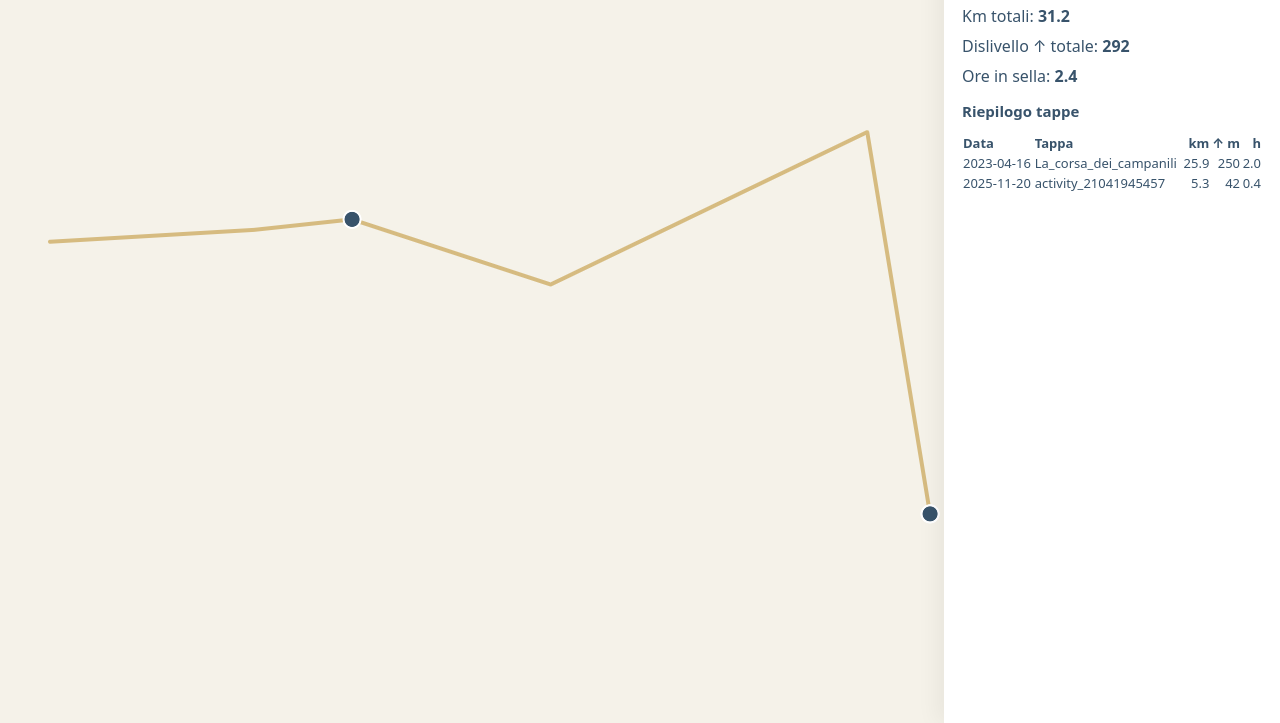
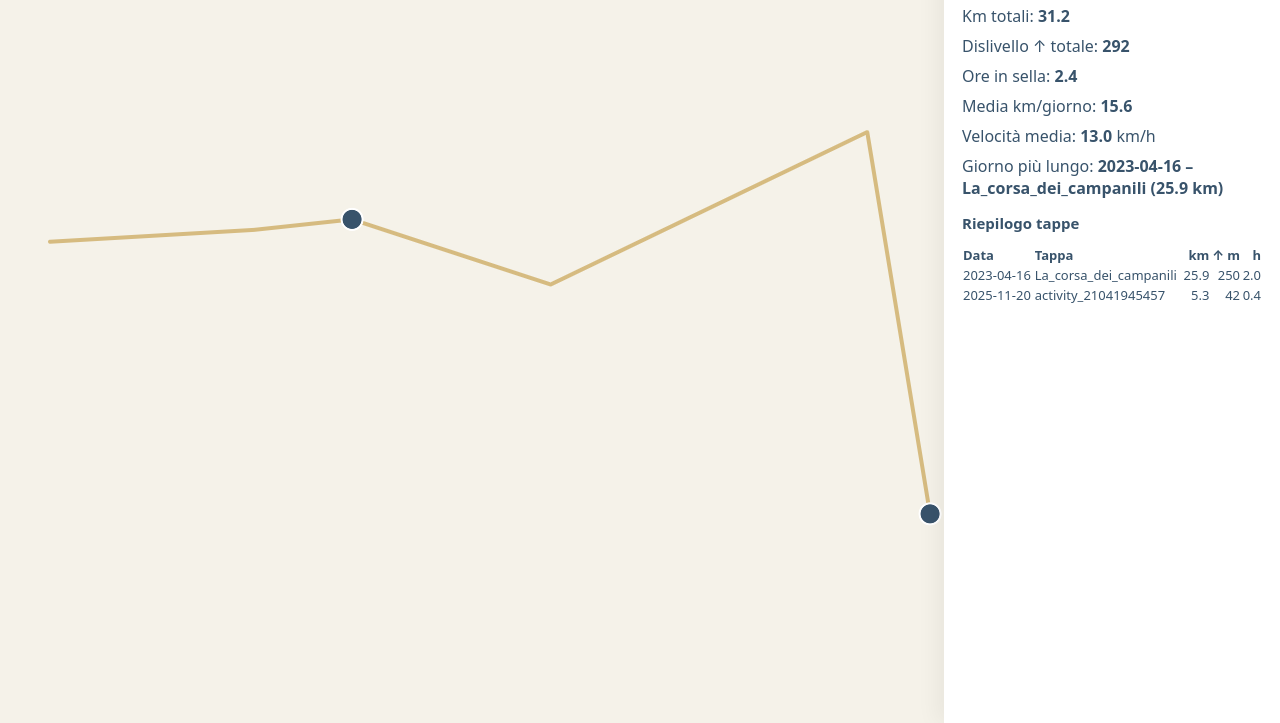
Before and after one commit to preedence/whereismarco, a plain HTML site: page index.html in a window 1280 px wide. Shown: the part 77-800 px from the top of the page. Drawn offline with nearby package versions, Linux system fonts and the light colour scheme; no server answers; animation ran at ten frames a second.

Commit message:
Aggiorno index e map.js

```diff
--- a/index.html
+++ b/index.html
@@ -2,7 +2,7 @@
 <html lang="it">
   <head>
     <meta charset="utf-8" />
-    <title>Eurasia crossing – Live map</title>
+    <title>Milano → Tokyo – Live map</title>
     <meta name="viewport" content="width=device-width,initial-scale=1" />
 
     <!-- Stili progetto -->
@@ -19,7 +19,7 @@
     <div id="map"></div>
 
     <div id="panel">
-      <h1>Eurasia crossing</h1>
+      <h1>Milano → Tokyo – live</h1>
 
       <div id="info">
         <div>
@@ -38,6 +38,18 @@
           Ore in sella:
           <strong><span id="total-hours">—</span></strong>
         </div>
+        <div>
+          Media km/giorno:
+          <strong><span id="avg-km-day">—</span></strong>
+        </div>
+        <div>
+          Velocità media:
+          <strong><span id="avg-speed">—</span></strong> km/h
+        </div>
+        <div>
+          Giorno più lungo:
+          <strong><span id="longest-day">—</span></strong>
+        </div>
       </div>
 
       <div id="summary">
--- a/src/map.js
+++ b/src/map.js
@@ -5,6 +5,9 @@ const POSITIONS_URL = "data/positions.geojson";
 // Centro iniziale (Milano) e zoom di partenza
 const INITIAL_CENTER = [9.19, 45.4642];
 const INITIAL_ZOOM = 4;
+
+// Riepilogo per data (riempito da loadSummary)
+let summaryByDate = {};
 
 // Inizializza la mappa MapLibre
 const map = new maplibregl.Map({
@@ -14,8 +17,7 @@ const map = new maplibregl.Map({
   zoom: INITIAL_ZOOM,
 });
 
-// Aggiorna UI info (attualmente non usata perché abbiamo riepilogo totale,
-// ma resta pronta se in futuro vuoi riaggiungere "ultima posizione")
+// Aggiorna UI info (al momento non usata, ma tenuta per estensioni future)
 function updateInfo(lat, lon, timestamp) {
   const posEl = document.getElementById("last-pos");
   const timeEl = document.getElementById("last-time");
@@ -101,7 +103,7 @@ map.on("load", () => {
     type: "circle",
     source: "day-ends",
     paint: {
-      "circle-radius": 8,
+      "circle-radius": 10,
       "circle-color": "#38536b", // blu/steel
       "circle-stroke-color": "#ffffff",
       "circle-stroke-width": 2,
@@ -116,18 +118,44 @@ map.on("load", () => {
       source: "day-ends",
       layout: {
         "text-field": ["to-string", ["get", "dayIndex"]],
-        "text-size": 12,
+        "text-size": 14,
         "text-font": ["Open Sans Regular", "Arial Unicode MS Regular"],
         "text-anchor": "center",
       },
       paint: {
         "text-color": "#ffffff",
         "text-halo-color": "#000000",
-        "text-halo-width": 1.2,
+        "text-halo-width": 2,
       },
     },
     "live-point" // sotto il punto live, sopra la traccia
   );
+
+  // Popup con riepilogo giornata sui pallini di fine tappa
+  const dayEndPopup = new maplibregl.Popup({
+    closeButton: false,
+    closeOnClick: false,
+  });
+
+  function showDayEndPopup(e) {
+    const f = e.features && e.features[0];
+    if (!f) return;
+    const html =
+      f.properties && f.properties.summary_html
+        ? f.properties.summary_html
+        : `<strong>Giorno ${f.properties?.dayIndex || ""}</strong>`;
+    map.getCanvas().style.cursor = "pointer";
+    dayEndPopup.setLngLat(f.geometry.coordinates).setHTML(html).addTo(map);
+  }
+
+  function hideDayEndPopup() {
+    map.getCanvas().style.cursor = "";
+    dayEndPopup.remove();
+  }
+
+  map.on("mouseenter", "day-end-points", showDayEndPopup);
+  map.on("mouseleave", "day-end-points", hideDayEndPopup);
+  map.on("click", "day-end-points", showDayEndPopup);
 
   // Primo aggiornamento + refresh periodico
   updateData().catch((err) => {
@@ -177,7 +205,7 @@ async function updateData() {
   const [lon, lat] = last.geometry.coordinates;
   const ts = last.properties?.timestamp || "";
 
-  // Calcola i punti "fine giornata" con indice progressivo
+  // Calcola i punti "fine giornata" con indice progressivo e riepilogo HTML
   const dayEnds = [];
   let lastDate = null;
   let currentLast = null;
@@ -192,17 +220,64 @@ async function updateData() {
         const clone = JSON.parse(JSON.stringify(currentLast));
         clone.properties = clone.properties || {};
         clone.properties.dayIndex = dayCount;
+
+        const dateStr = clone.properties.timestamp
+          ? clone.properties.timestamp.slice(0, 10)
+          : null;
+        const s = dateStr ? summaryByDate[dateStr] : null;
+        if (s) {
+          const dist =
+            typeof s.distance_km === "number"
+              ? s.distance_km.toFixed(1)
+              : s.distance_km ?? "—";
+          const up = s.elevation_up_m ?? "—";
+          const time =
+            typeof s.moving_time_h === "number"
+              ? s.moving_time_h.toFixed(1)
+              : s.moving_time_h ?? "—";
+
+          clone.properties.summary_html = `
+            <strong>${dateStr}</strong><br>
+            ${s.label || ""}<br>
+            ${dist} km, ↑ ${up} m, ${time} h
+          `;
+        }
+
         dayEnds.push(clone);
       }
       lastDate = d;
     }
     currentLast = f;
   }
+
   if (currentLast) {
     dayCount++;
     const clone = JSON.parse(JSON.stringify(currentLast));
     clone.properties = clone.properties || {};
     clone.properties.dayIndex = dayCount;
+
+    const dateStr = clone.properties.timestamp
+      ? clone.properties.timestamp.slice(0, 10)
+      : null;
+    const s = dateStr ? summaryByDate[dateStr] : null;
+    if (s) {
+      const dist =
+        typeof s.distance_km === "number"
+          ? s.distance_km.toFixed(1)
+          : s.distance_km ?? "—";
+      const up = s.elevation_up_m ?? "—";
+      const time =
+        typeof s.moving_time_h === "number"
+          ? s.moving_time_h.toFixed(1)
+          : s.moving_time_h ?? "—";
+
+      clone.properties.summary_html = `
+        <strong>${dateStr}</strong><br>
+        ${s.label || ""}<br>
+        ${dist} km, ↑ ${up} m, ${time} h
+      `;
+    }
+
     dayEnds.push(clone);
   }
 
@@ -267,6 +342,14 @@ async function loadSummary() {
 
     const days = data.days;
 
+    // Mappa date -> oggetto riepilogo per collegare tappe ai pallini
+    summaryByDate = {};
+    days.forEach((d) => {
+      if (d.date) {
+        summaryByDate[d.date] = d;
+      }
+    });
+
     // Calcolo totali
     const totalDays = days.length;
     const totalKm = days.reduce(
@@ -282,16 +365,48 @@ async function loadSummary() {
       0
     );
 
+    const avgKmDay = totalDays > 0 ? totalKm / totalDays : 0;
+    const avgSpeed = totalHours > 0 ? totalKm / totalHours : 0;
+
+    // Giorno più lungo per distanza
+    let longest = null;
+    for (const d of days) {
+      if (
+        typeof d.distance_km === "number" &&
+        (!longest || d.distance_km > longest.distance_km)
+      ) {
+        longest = d;
+      }
+    }
+
     // Aggiorna i numeri nel blocco info (se esistono)
     const daysEl = document.getElementById("total-days");
     const kmEl = document.getElementById("total-km");
     const upEl = document.getElementById("total-up");
     const hoursEl = document.getElementById("total-hours");
+    const avgKmEl = document.getElementById("avg-km-day");
+    const avgSpeedEl = document.getElementById("avg-speed");
+    const longestEl = document.getElementById("longest-day");
 
     if (daysEl) daysEl.textContent = totalDays.toString();
     if (kmEl) kmEl.textContent = totalKm.toFixed(1);
     if (upEl) upEl.textContent = Math.round(totalUp).toString();
     if (hoursEl) hoursEl.textContent = totalHours.toFixed(1);
+    if (avgKmEl) avgKmEl.textContent = avgKmDay.toFixed(1);
+    if (avgSpeedEl) avgSpeedEl.textContent = avgSpeed.toFixed(1);
+    if (longestEl) {
+      if (longest) {
+        const distStr =
+          typeof longest.distance_km === "number"
+            ? longest.distance_km.toFixed(1)
+            : longest.distance_km;
+        longestEl.textContent = `${longest.date} – ${
+          longest.label || ""
+        } (${distStr} km)`;
+      } else {
+        longestEl.textContent = "—";
+      }
+    }
 
     // Tabella giornaliera
     const rows = days
```
